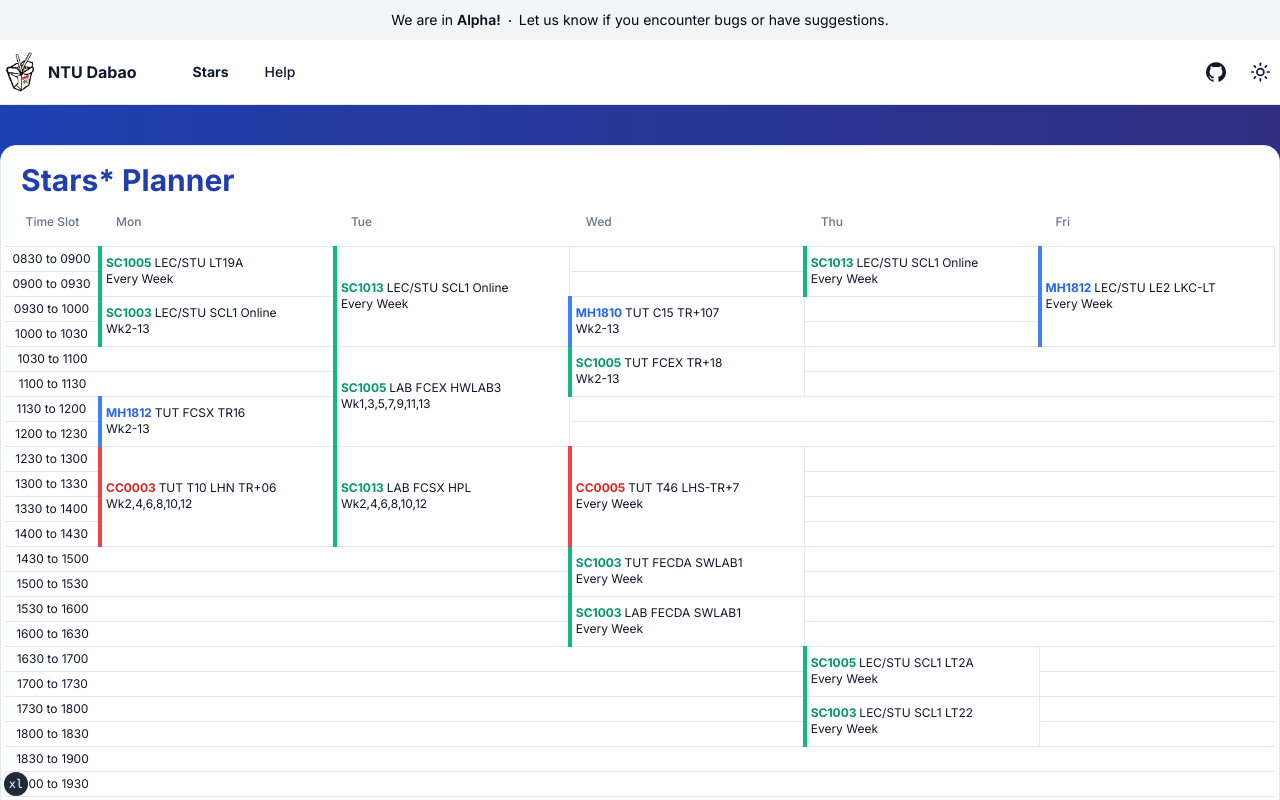
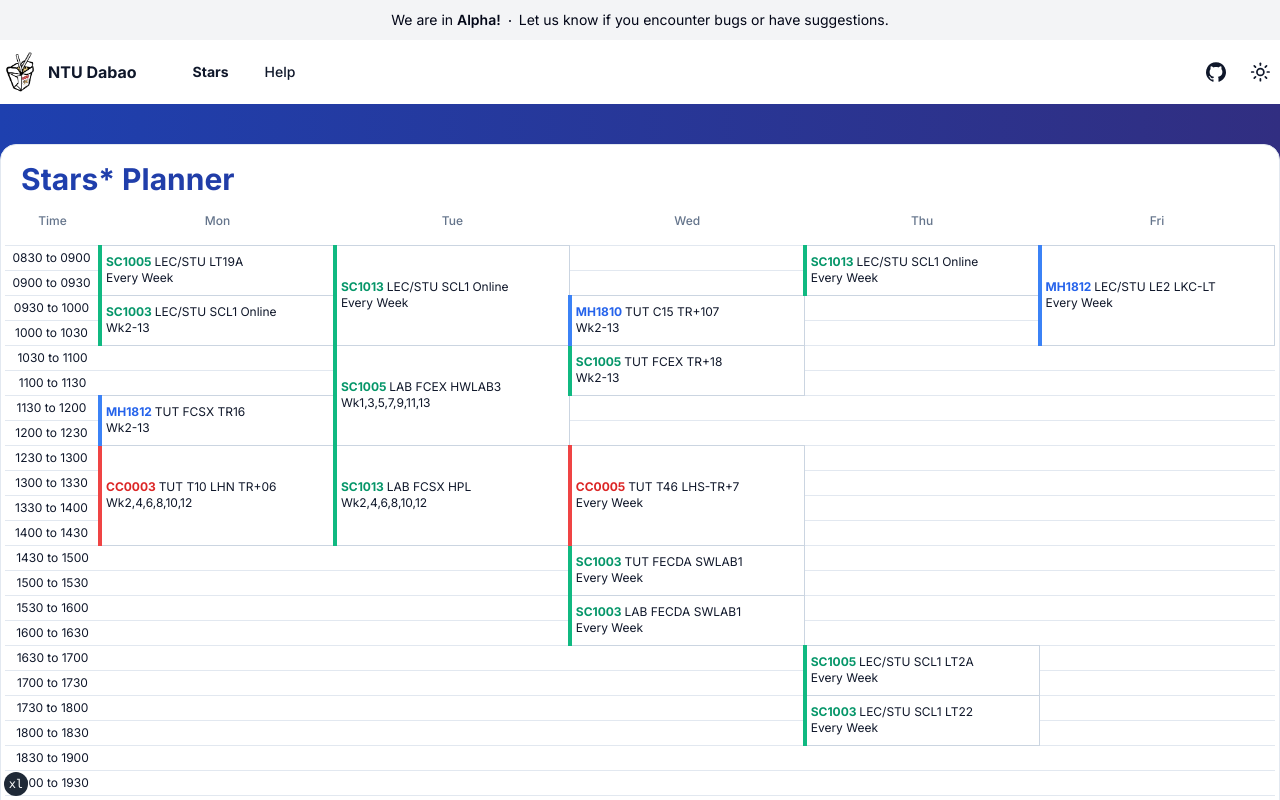
Before and after one commit to Dallas-Ng/ntu-mods, a Next.js app: page /stars in a window 1280 px wide. Shown: the top 800 px of the page. Built offline with nearby package versions, Linux system fonts and the light colour scheme.

Commit message:
update: styling of menu and stars page

```diff
--- a/app/stars/layout.tsx
+++ b/app/stars/layout.tsx
@@ -13,7 +13,7 @@ export default function RootLayout({ children }: RootLayoutProps) {
     <>
       <div className="absolute bg-gradient-to-r from-blue-800 to-indigo-900 top-0 h-[50%] w-full z-0" />
 
-      <div className="relative container z-10 md:py-10">
+      <div className="relative container z-10 sm:py-10">
         <>{children}</>
       </div>
     </>
--- a/app/stars/page.tsx
+++ b/app/stars/page.tsx
@@ -63,7 +63,7 @@ const generateTable = (): React.ReactNode => {
             rowSpan={data.rowSpan}
             className={cn(
               tdps,
-              "border border-l-4 break-words",
+              "border border-l-4 border-slate-300 dark:border-r-slate-800 dark:border-y-slate-800 break-words ",
               modules[coursePrefix].borderLeft
             )}>
             <p>
@@ -87,11 +87,15 @@ const generateTable = (): React.ReactNode => {
     }
   })
 
-  return toReturn.map((x, i) => <TableRow key={i}>{x}</TableRow>)
+  return toReturn.map((x, i) => (
+    <TableRow key={i} className="border-slate-150 dark:border-slate-900">
+      {x}
+    </TableRow>
+  ))
 }
 
 const StarsPage: NextPage = () => (
-  <div className="bg-white dark:bg-slate-950 md:rounded-2xl border p-1">
+  <div className="bg-white dark:bg-slate-950 sm:rounded-2xl border p-1">
     <h1 className="text-3xl font-bold bg-gradient-to-r from-blue-800 to-indigo-900 bg-clip-text text-transparent pl-4 pt-3">
       Stars* Planner
     </h1>
@@ -99,12 +103,12 @@ const StarsPage: NextPage = () => (
     <Table className="table-fixed border-collapse text-xs">
       <TableHeader>
         <TableRow>
-          <TableHead className="text-center md:w-[95px]">Time Slot</TableHead>
-          <TableHead>Mon</TableHead>
-          <TableHead>Tue</TableHead>
-          <TableHead>Wed</TableHead>
-          <TableHead>Thu</TableHead>
-          <TableHead>Fri</TableHead>
+          <TableHead className="text-center md:w-[95px]">Time</TableHead>
+          <TableHead className="text-center">Mon</TableHead>
+          <TableHead className="text-center">Tue</TableHead>
+          <TableHead className="text-center">Wed</TableHead>
+          <TableHead className="text-center">Thu</TableHead>
+          <TableHead className="text-center">Fri</TableHead>
           {/* <TableHead>Sat</TableHead> */}
         </TableRow>
       </TableHeader>
--- a/components/navigation/navigation-bar.tsx
+++ b/components/navigation/navigation-bar.tsx
@@ -1,8 +1,10 @@
 "use client"
 
+import { useEffect, useState } from "react"
 import Link from "next/link"
 
 import { siteConfig } from "@/config/site"
+import { cn } from "@/lib/utils"
 import { buttonVariants } from "@/components/ui/button"
 import { Icons } from "@/components/icons"
 import { ThemeToggle } from "@/components/theme-toggle"
@@ -10,8 +12,29 @@ import { ThemeToggle } from "@/components/theme-toggle"
 import { NavigationItems } from "./navigation-items"
 
 const NavigationBar = () => {
+  const [scrolled, setScrolled] = useState(false)
+
+  useEffect(() => {
+    /**
+     * Upon scrolling past the top beta header, it will create a shadow in the navigation menu
+     */
+    const handleScroll = () => {
+      const scrollPos = window.scrollY
+      if (scrollPos > 50) setScrolled(true)
+      else setScrolled(false)
+    }
+
+    window.addEventListener("scroll", handleScroll)
+
+    return () => window.removeEventListener("scroll", handleScroll)
+  }, [])
+
   return (
-    <header className="bg-background sticky top-0 z-40 w-full border-b">
+    <header
+      className={cn(
+        "bg-background sticky top-0 z-40 w-full",
+        scrolled && "shadow"
+      )}>
       <div className="container flex h-16 items-center space-x-4 sm:justify-between sm:space-x-0">
         <div className="flex gap-6 md:gap-10">
           <Link href="/" className="flex items-center space-x-2">
```
